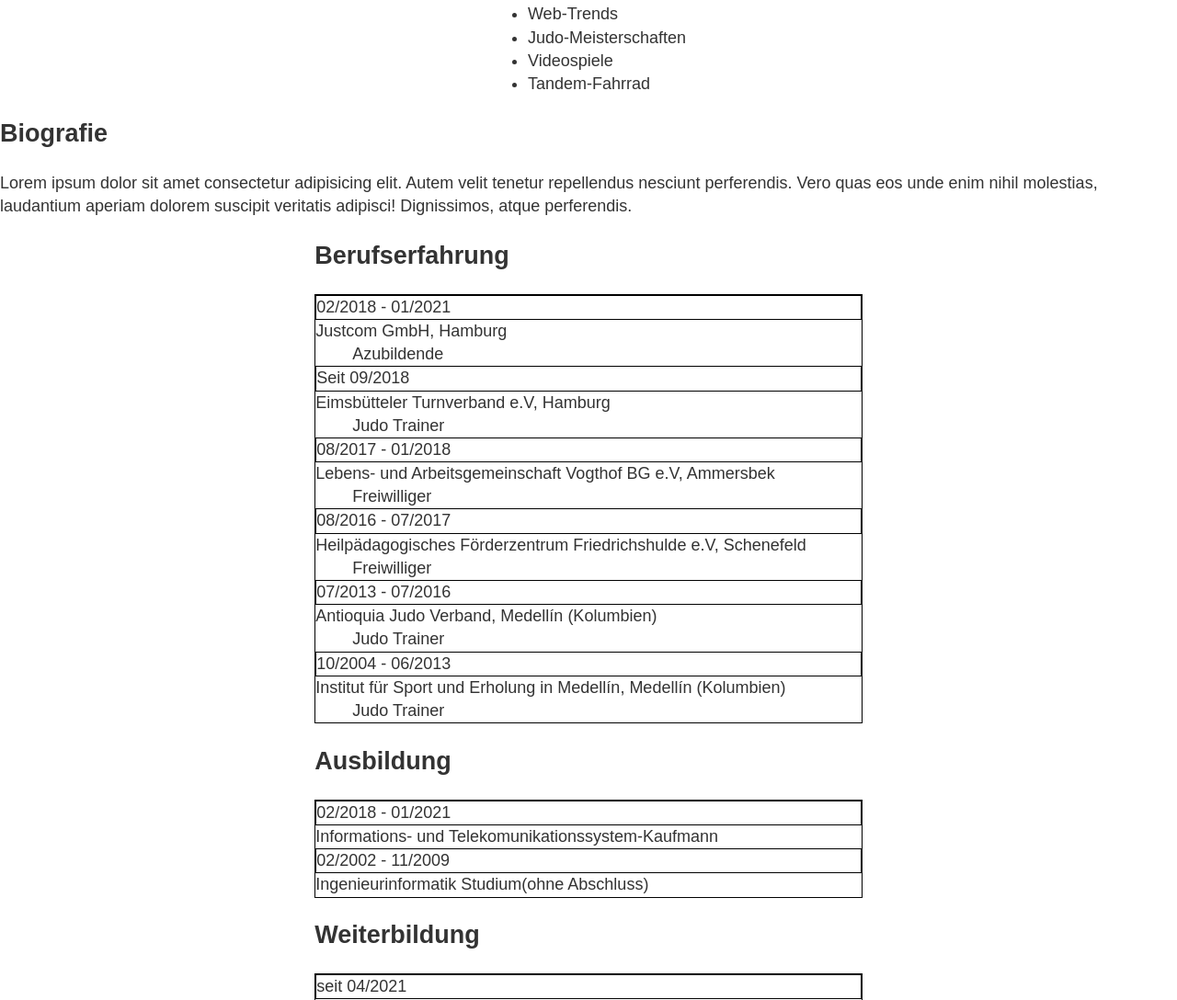
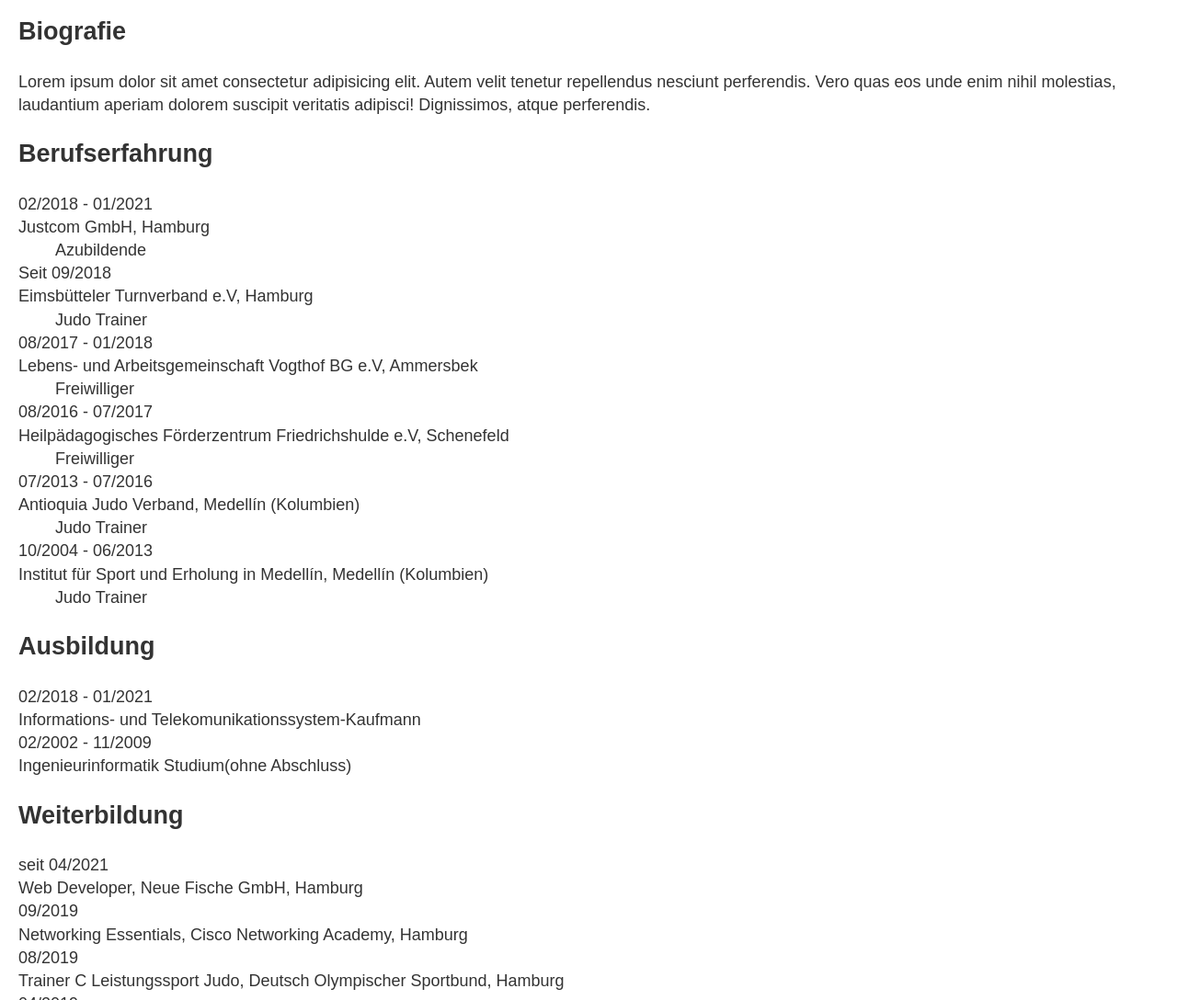
Before and after one commit to deriancastro/personal-website, a plain HTML site: page index.html in a window 1280 px wide. Shown: the part 1712-2800 px from the top of the page at 92% size. Drawn offline with Linux system fonts and the light colour scheme.

Commit message:
Add paddings-margins

```diff
--- a/index.html
+++ b/index.html
@@ -17,10 +17,11 @@
       <a class="button" href="#bio">Biografie</a>
     </nav>
   </header>
-  <main class="page-main">
-    <picture>
+  <main>
+    <figure>
       <img class="image-fluid" src="images/derian.jpg" alt="" />
-    </picture>
+      <figcaption>Etwas von mir</figcaption>
+    </figure>
     <section id="interests">
       <h2>Interessen</h2>
       <ul>
@@ -42,30 +43,30 @@
     </section>
     <section>
       <h2>Berufserfahrung</h2>
-      <dl class="border">
-        <dt class="border">02/2018 - 01/2021</dt>
+      <dl>
+        <dt>02/2018 - 01/2021</dt>
         <dt>Justcom GmbH, Hamburg</dt>
         <dd>Azubildende</dd>
 
-        <dt class="border">Seit 09/2018</dt>
+        <dt>Seit 09/2018</dt>
         <dt>Eimsbütteler Turnverband e.V, Hamburg</dt>
         <dd>Judo Trainer</dd>
 
-        <dt class="border">08/2017 - 01/2018</dt>
+        <dt>08/2017 - 01/2018</dt>
         <dt>Lebens- und Arbeitsgemeinschaft Vogthof BG e.V, Ammersbek</dt>
         <dd>Freiwilliger</dd>
 
-        <dt class="border">08/2016 - 07/2017</dt>
+        <dt>08/2016 - 07/2017</dt>
         <dt>
           Heilpädagogisches Förderzentrum Friedrichshulde e.V, Schenefeld
         </dt>
         <dd>Freiwilliger</dd>
 
-        <dt class="border">07/2013 - 07/2016</dt>
+        <dt>07/2013 - 07/2016</dt>
         <dt>Antioquia Judo Verband, Medellín (Kolumbien)</dt>
         <dd>Judo Trainer</dd>
 
-        <dt class="border">10/2004 - 06/2013</dt>
+        <dt>10/2004 - 06/2013</dt>
         <dt>
           Institut für Sport und Erholung in Medellín, Medellín (Kolumbien)
         </dt>
@@ -73,29 +74,29 @@
       </dl>
 
       <h2>Ausbildung</h2>
-      <dl class="border">
-        <dt class="border">02/2018 - 01/2021</dt>
+      <dl>
+        <dt>02/2018 - 01/2021</dt>
         <dt>Informations- und Telekomunikationssystem-Kaufmann</dt>
 
-        <dt class="border">02/2002 - 11/2009</dt>
+        <dt>02/2002 - 11/2009</dt>
         <dt>Ingenieurinformatik Studium(ohne Abschluss)</dt>
       </dl>
 
       <h2>Weiterbildung</h2>
-      <dl class="border">
-        <dt class="border">seit 04/2021</dt>
+      <dl>
+        <dt>seit 04/2021</dt>
         <dt>Web Developer, Neue Fische GmbH, Hamburg</dt>
 
-        <dt class="border">09/2019</dt>
+        <dt>09/2019</dt>
         <dt>Networking Essentials, Cisco Networking Academy, Hamburg</dt>
 
-        <dt class="border">08/2019</dt>
+        <dt>08/2019</dt>
         <dt>
           Trainer C Leistungssport Judo, Deutsch Olympischer Sportbund,
           Hamburg
         </dt>
 
-        <dt class="border">04/2019</dt>
+        <dt>04/2019</dt>
         <dt>IT Essentials, Cisco Networking Academy, Hamburg</dt>
       </dl>
 
@@ -107,7 +108,7 @@
       <b>E-Mail: </b>deriancastro@hotmail.com
     </section>
 
-    <section class="logos">
+    <section class="logos-links">
       <a href="https://github.com/deriancastro" rel="noopener noreferrer" target="_blank"><img
           src="images/github-logo.png" alt="github" /><br /></a>
 
--- a/styles.css
+++ b/styles.css
@@ -2,7 +2,6 @@
   box-sizing: border-box;
 }
 :root {
-  --primary: hotpink;
   --black: #333;
   --secondary: #e6dfd3;
 }
@@ -13,16 +12,22 @@
   line-height: 1.4;
   margin: 0;
 }
+
+main {
+  padding: 20px;
+}
+
 a {
   text-decoration: none;
 }
+
 input,
 button,
 textarea {
   font-size: inherit;
 }
 .page-header {
-  padding: 40px;
+  padding: 20px;
   background: var(--secondary);
 }
 .button {
@@ -32,26 +37,17 @@
   padding: 8px;
   border-radius: 4px;
 }
+
 .image-fluid {
   width: 100%;
   height: auto;
 }
 
-.page-main {
-  display: block;
-  place-items: center;
-}
-
-.logos {
+.logos-links {
   display: flex;
   justify-content: space-between;
   align-items: center;
   flex-wrap: wrap;
-  background: var(--secondary);
-}
-
-.border {
-  border: 1px solid black;
 }
 
 #contact {
```
